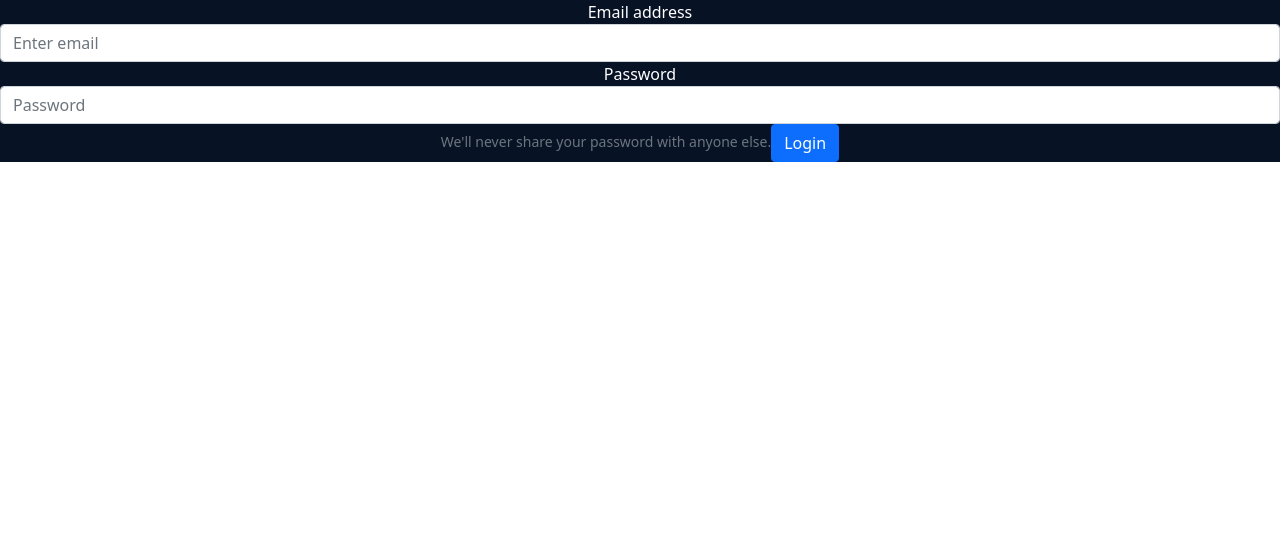
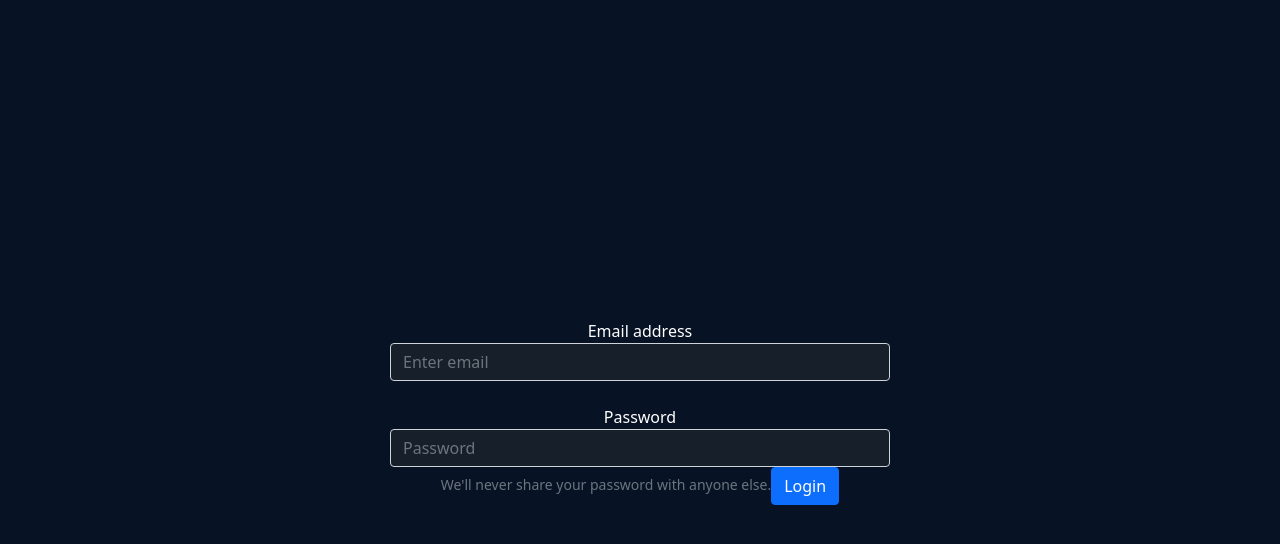
Before and after one commit to andrescimma1/SuperHero, a React (Create React App) app in the folder superhero/: page /login in a window 1280 px wide. Shown: the top 544 px of the page. Built offline with nearby package versions, Linux system fonts and the light colour scheme.

Commit message:
styles and more styles

```diff
--- a/superhero/src/App.css
+++ b/superhero/src/App.css
@@ -1,7 +1,22 @@
+html {
+  width: 100%;
+  height: 100%;
+}
+
+body {
+  width: 100%;
+  height: 100%;
+  background-color: #071225 !important;
+  position: relative;
+}
+
 .App {
   text-align: center;
   background-color: #071225;
   color: white;
+  width: 100%;
+  height: 100%;
+  position: absolute;
 }
 
 .App-header {
--- /dev/null
+++ b/superhero/src/components/Nav/Nav.css
@@ -0,0 +1,4 @@
+input {
+	background-color: #17202a !important;
+	color: white !important;
+}
--- a/superhero/src/components/Nav/Nav.jsx
+++ b/superhero/src/components/Nav/Nav.jsx
@@ -1,4 +1,5 @@
 import { useState } from "react";
+import "./Nav.css";
 
 export default function Nav(props) {
   const { handleSearch, setInHome } = props;
@@ -6,7 +7,7 @@ export default function Nav(props) {
 
   return (
     <div>
-      <nav className="navbar navbar-expand-lg navbar-light bg-light">
+      <nav className="navbar navbar-expand-lg navbar-dark bg-dark">
         <div className="container-fluid">
           <a className="navbar-brand" href="#">
             Superhero
@@ -48,7 +49,7 @@ export default function Nav(props) {
                 onChange={(e) => setInput(e.target.value)}
                 className="form-control me-2"
                 type="search"
-                placeholder="Search"
+                placeholder="Search your hero.."
                 aria-label="Search"
               />
             </form>
--- a/superhero/src/components/StatusBar/StatusBar.css
+++ b/superhero/src/components/StatusBar/StatusBar.css
@@ -1,5 +1,10 @@
 .progress {
 	margin-bottom: 0.8rem;
+	background-color: #283747;
+}
+
+.progress-bar {
+	background-color: #ff0000;
 }
 
 h6 {
--- a/superhero/src/components/StatusBar/StatusBar.jsx
+++ b/superhero/src/components/StatusBar/StatusBar.jsx
@@ -9,8 +9,8 @@ export default function StatusBar(props) {
 
 	useEffect(() => {
 		for (const property in teamStats) {
-			if (teamStats[property] > max) {
-				max = teamStats[property];
+			if (parseInt(teamStats[property], 10) > max) {
+				max = parseInt(teamStats[property], 10);
 				setMaxString(`${property}`);
 			}
 		}
--- /dev/null
+++ b/superhero/src/pages/Login/Login.css
@@ -0,0 +1,26 @@
+input {
+	background-color: #17202a !important;
+}
+
+.container-login {
+	height: 100%;
+	position: relative;
+	display: flex;
+	align-items: center;
+	justify-content: center;
+}
+
+form {
+	width: 500px;
+	align-self: center;
+}
+
+.alert {
+	padding: 0.2rem 0.2rem;
+}
+
+.alert-danger {
+	background-color: #e74c3c;
+	color: #641e16;
+	border: 0.1rem solid #641e16;
+}
--- a/superhero/src/pages/Login/Login.jsx
+++ b/superhero/src/pages/Login/Login.jsx
@@ -1,5 +1,6 @@
 import { Formik, Form, Field } from "formik";
 import * as Yup from "yup";
+import "./Login.css";
 
 export default function Login(props) {
 	const { getToken } = props;
@@ -14,7 +15,7 @@ export default function Login(props) {
 	});
 
 	return (
-		<div>
+		<div class="container-login">
 			<Formik
 				initialValues={{
 					email: "",
@@ -29,8 +30,10 @@ export default function Login(props) {
 			>
 				{({ errors, touched }) => (
 					<Form>
-						<div class="form-group">
-							<label for="exampleInputEmail1">Email address</label>
+						<div class="form-group" style={{ margin: "1.5rem 0" }}>
+							<label for="exampleInputEmail1">
+								Email address
+							</label>
 							<Field
 								class="form-control"
 								id="exampleInputEmail1"
@@ -54,15 +57,15 @@ export default function Login(props) {
 							placeholder="Password"
 							name="password"
 						/>
-						<small id="passwordHelp" class="form-text text-muted">
-							We'll never share your password with anyone else.
-						</small>
 
 						{errors.password && touched.password ? (
 							<div class="alert alert-danger" role="alert">
 								{errors.password}
 							</div>
 						) : null}
+						<small id="passwordHelp" class="form-text text-muted">
+							We'll never share your password with anyone else.
+						</small>
 						<button type="submit" class="btn btn-primary">
 							Login
 						</button>
```
